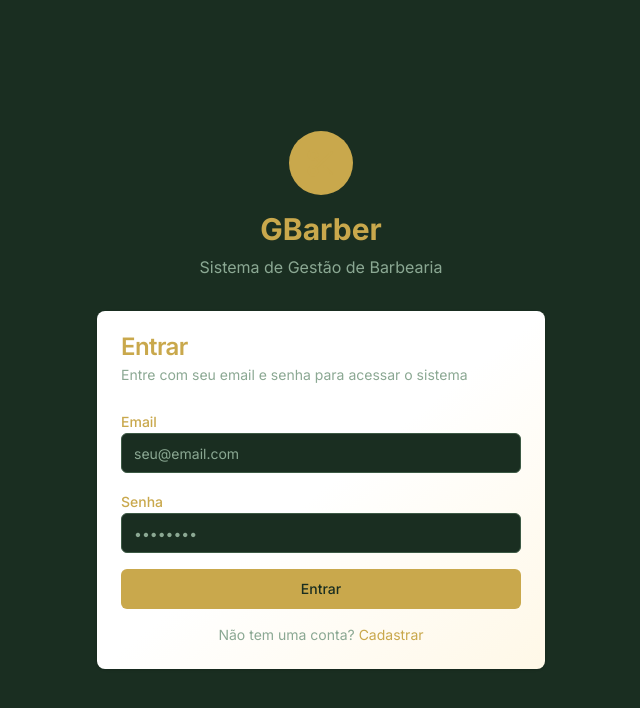
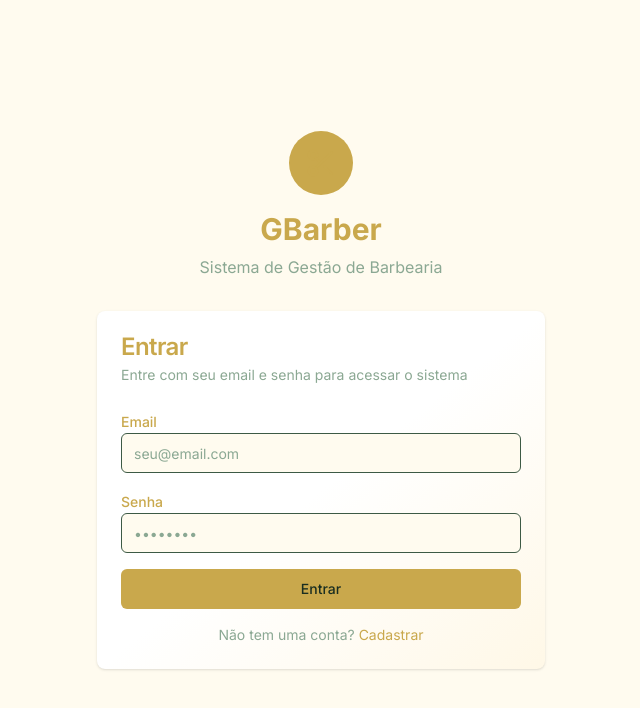
Before and after one commit to butyel/gbarber, a Next.js app: page /login in a window 1280 px wide. Shown: the top 708 px of the page, without its empty margins (319-959 px from the left). Built offline with nearby package versions, Linux system fonts and the light colour scheme; no server answers.

Commit message:
Dark green sidebar only with golden text

```diff
--- a/src/app/globals.css
+++ b/src/app/globals.css
@@ -1,7 +1,7 @@
 @import "tailwindcss";
 
 @theme inline {
-  --color-background: #1A2E21;
+  --color-background: #FFFBEF;
   --color-foreground: #C9A84C;
   --color-card: #243D2C;
   --color-card-foreground: #C9A84C;
--- a/src/components/layout/sidebar.tsx
+++ b/src/components/layout/sidebar.tsx
@@ -55,7 +55,7 @@ export function Sidebar({ isCollapsed, onToggle }: { isCollapsed: boolean; onTog
       <Button
         variant="ghost"
         size="icon"
-        className="md:hidden fixed top-4 left-4 z-50 bg-primary text-primary-foreground"
+        className="md:hidden fixed top-4 left-4 z-50 bg-[#1A2E21] text-[#C9A84C]"
         onClick={() => setMobileOpen(true)}
       >
         <Menu className="h-6 w-6" />
@@ -63,11 +63,11 @@ export function Sidebar({ isCollapsed, onToggle }: { isCollapsed: boolean; onTog
 
       <aside
         className={cn(
-          "fixed left-0 top-0 z-40 h-screen bg-primary text-primary-foreground flex flex-col transition-all duration-300 border-r-2 border-r-[#C9A84C]/50",
+          "fixed left-0 top-0 z-40 h-screen bg-[#1A2E21] text-[#C9A84C] flex flex-col transition-all duration-300 border-r-2 border-r-[#C9A84C]/30",
           isCollapsed ? "w-16" : "w-64",
           mobileOpen ? "translate-x-0" : "-translate-x-full md:translate-x-0"
         )}
-        style={{ boxShadow: "inset -4px 0 20px rgba(201, 168, 76, 0.1)" }}
+        style={{ boxShadow: "inset -4px 0 20px rgba(201, 168, 76, 0.15)" }}
       >
         <div className="flex items-center justify-between p-4 border-b border-[#C9A84C]/30">
           {mobileOpen && (
```
